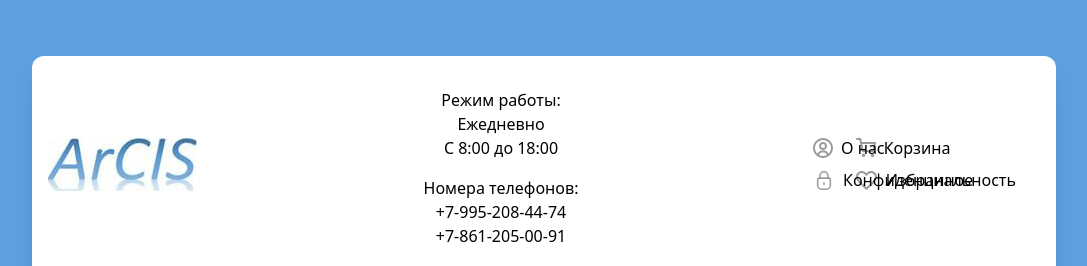
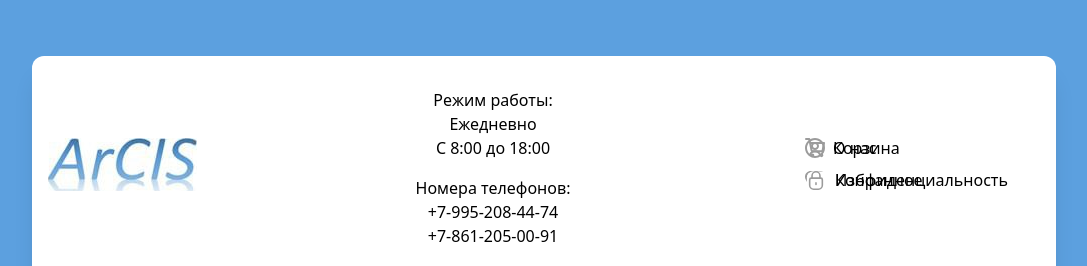
Before and after one commit to Lexa3940/arcis, a Vue app: page / in a window 1280 px wide. Shown: the top 266 px of the page, without its empty margins (96-1183 px from the left). Built offline with nearby package versions, Linux system fonts and the light colour scheme; no server answers.

Commit message:
Update Header.vue

```diff
--- a/src/components/Header.vue
+++ b/src/components/Header.vue
@@ -118,8 +118,8 @@ const emit = defineEmits(['openDrawer'])
   .nav-container {
     grid-area: nav;
     display: flex;
-    flex-direction: column;
-    justify-content: center;
+    flex-direction: row;
+    justify-content: space-between;
     align-items: center;
     margin-top: 0.5rem;
   }
@@ -129,7 +129,7 @@ const emit = defineEmits(['openDrawer'])
     flex-direction: column;
     list-style: none;
     padding: 0;
-    margin: 0.5rem;
+    margin: 1rem;
   }
 
   .nav-item {
```
